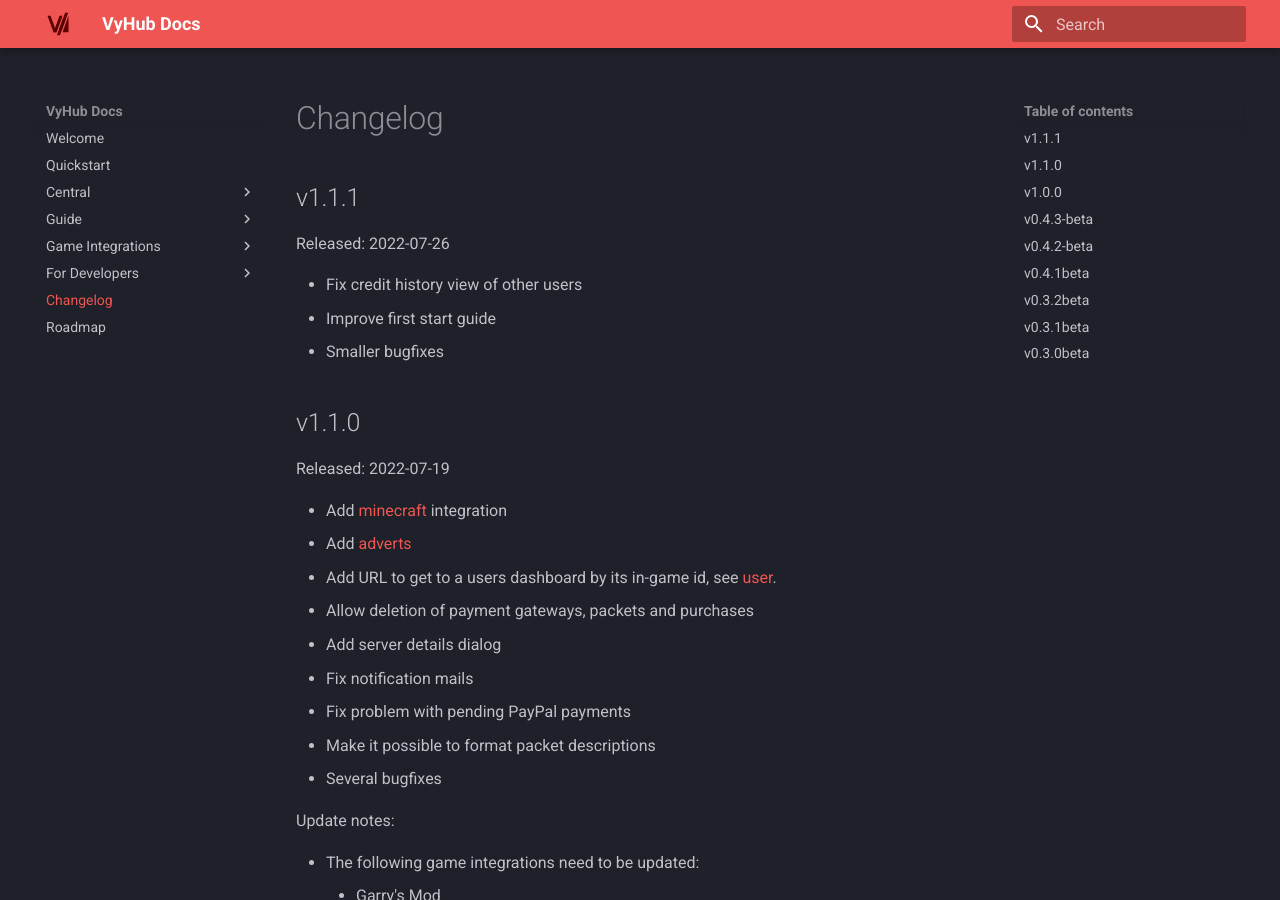
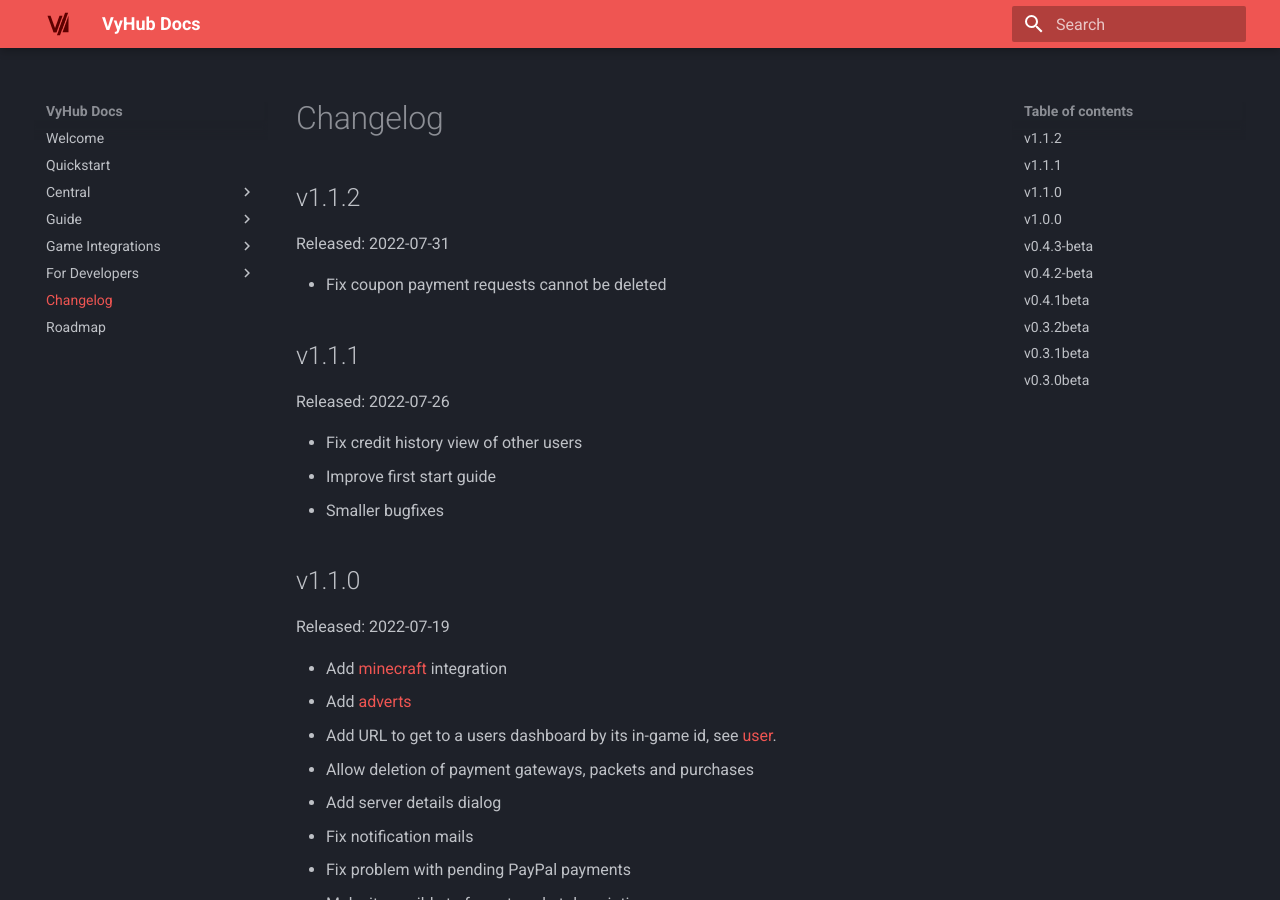
Before and after one commit to nyx-project/vyhub-documentation, an MkDocs documentation site: the page built from docs/changelog.md, in a window 1280 px wide and 900 px high. Built offline with MkDocs 1.6.1 and Material for MkDocs 9.7.7, drawn with Linux system fonts in a browser that asks for light colours; the version menu is left out.

Commit message:
Changelog 1.1.2

```diff
--- a/docs/changelog.md
+++ b/docs/changelog.md
@@ -1,4 +1,9 @@
 # Changelog
+
+## v1.1.2
+Released: 2022-07-31
+
+- Fix coupon payment requests cannot be deleted
 
 ## v1.1.1
 Released: 2022-07-26
```
